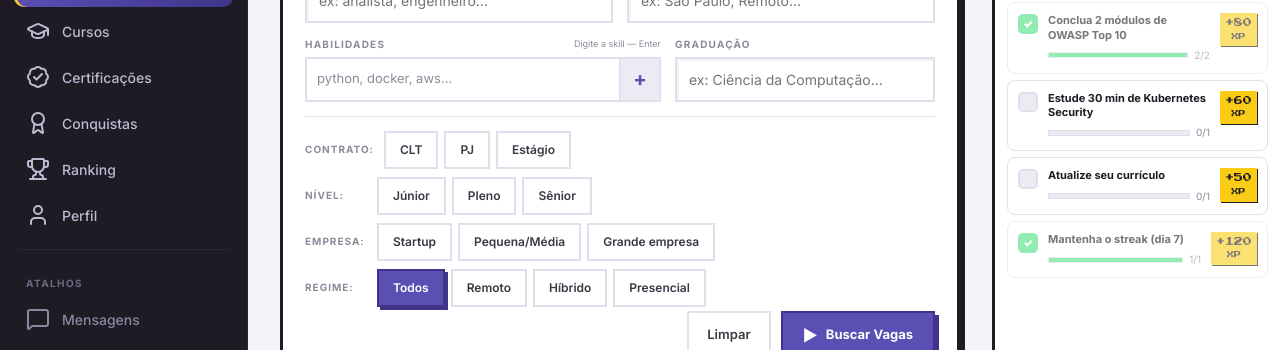
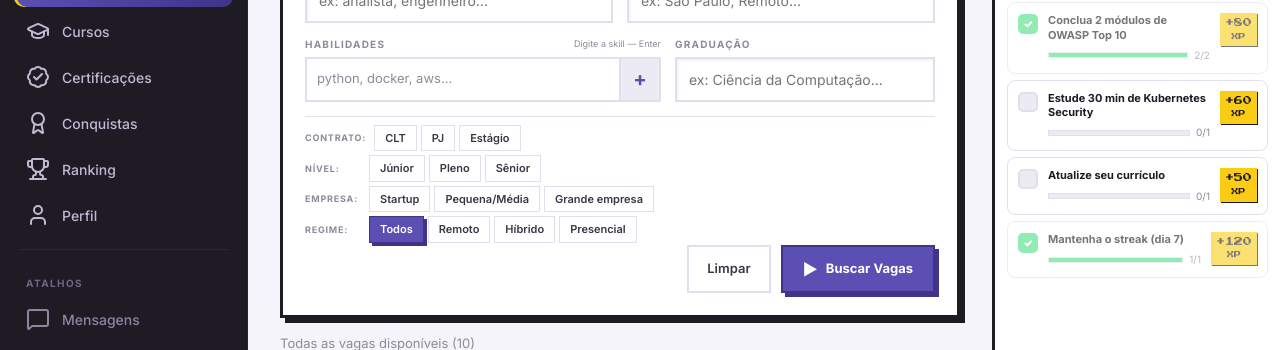
Before and after one commit to igorrniemietz/jobcraft, a website: page public/index.html in a window 1280 px wide. Shown: the part 195-545 px from the top of the page. Drawn offline with nearby package versions, Linux system fonts and the light colour scheme.

Commit message:
style: compact filter panel buttons and row spacing
Co-Authored-By: Claude Sonnet 4.6 <noreply@anthropic.com>

```diff
--- a/public/styles.css
+++ b/public/styles.css
@@ -1177,22 +1177,22 @@ h3 { font-size: 16px; font-weight: 700; }
 .mission-skills-add:hover { background: var(--snes-royal); color: white; }
 
 .mission-filters {
-  display: flex; flex-direction: column; gap: 8px;
-  padding: 14px 0 4px;
+  display: flex; flex-direction: column; gap: 4px;
+  padding: 8px 0 2px;
   border-top: 1px solid var(--border);
 }
 
 .inline-filter-row {
-  display: flex; align-items: center; gap: 10px; flex-wrap: wrap;
+  display: flex; align-items: center; gap: 8px; flex-wrap: wrap;
 }
 
 .inline-filter-label {
-  font-size: 10px; font-weight: 700; text-transform: uppercase;
-  letter-spacing: 1px; color: var(--text-mut);
-  min-width: 62px; flex-shrink: 0;
+  font-size: 9px; font-weight: 700; text-transform: uppercase;
+  letter-spacing: .8px; color: var(--text-mut);
+  min-width: 56px; flex-shrink: 0;
 }
 
-.inline-filter-opts { display: flex; gap: 6px; flex-wrap: wrap; }
+.inline-filter-opts { display: flex; gap: 4px; flex-wrap: wrap; }
 
 .mission-footer {
   display: flex; align-items: center; gap: 10px; flex-wrap: wrap;
@@ -1204,10 +1204,10 @@ h3 { font-size: 16px; font-weight: 700; }
 }
 .mission-modes { display: flex; gap: 6px; flex-wrap: wrap; }
 .mode-btn {
-  padding: 8px 14px; border-radius: 0;
-  border: 2px solid var(--border);
+  padding: 4px 10px; border-radius: 0;
+  border: 1px solid var(--border);
   background: var(--surface); color: var(--text-body);
-  font-size: 12px; font-weight: 600;
+  font-size: 11px; font-weight: 600;
   cursor: pointer; transition: all .15s var(--ease);
 }
 .mode-btn:hover { border-color: var(--snes-royal-light); color: var(--snes-royal); }
```
